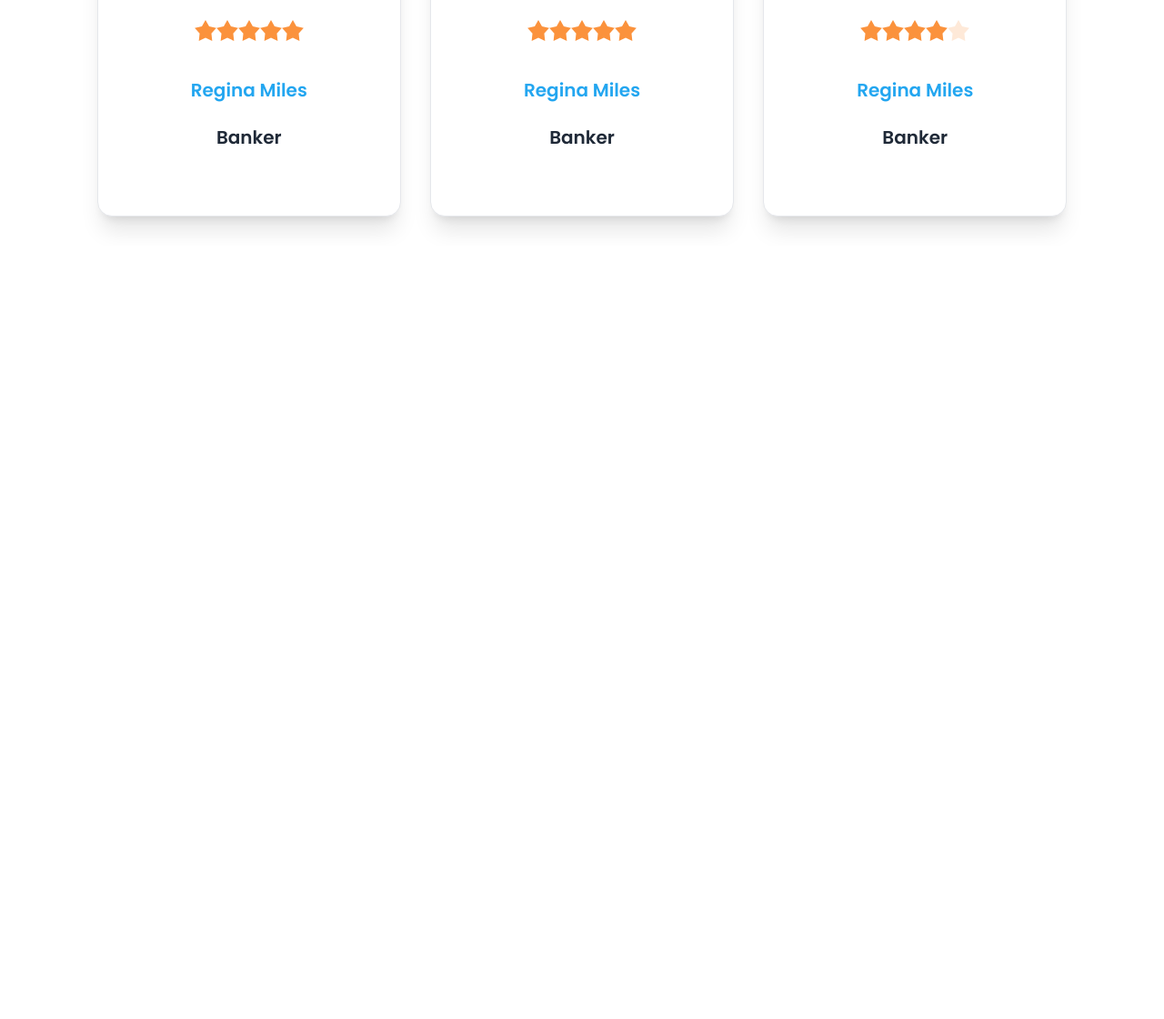
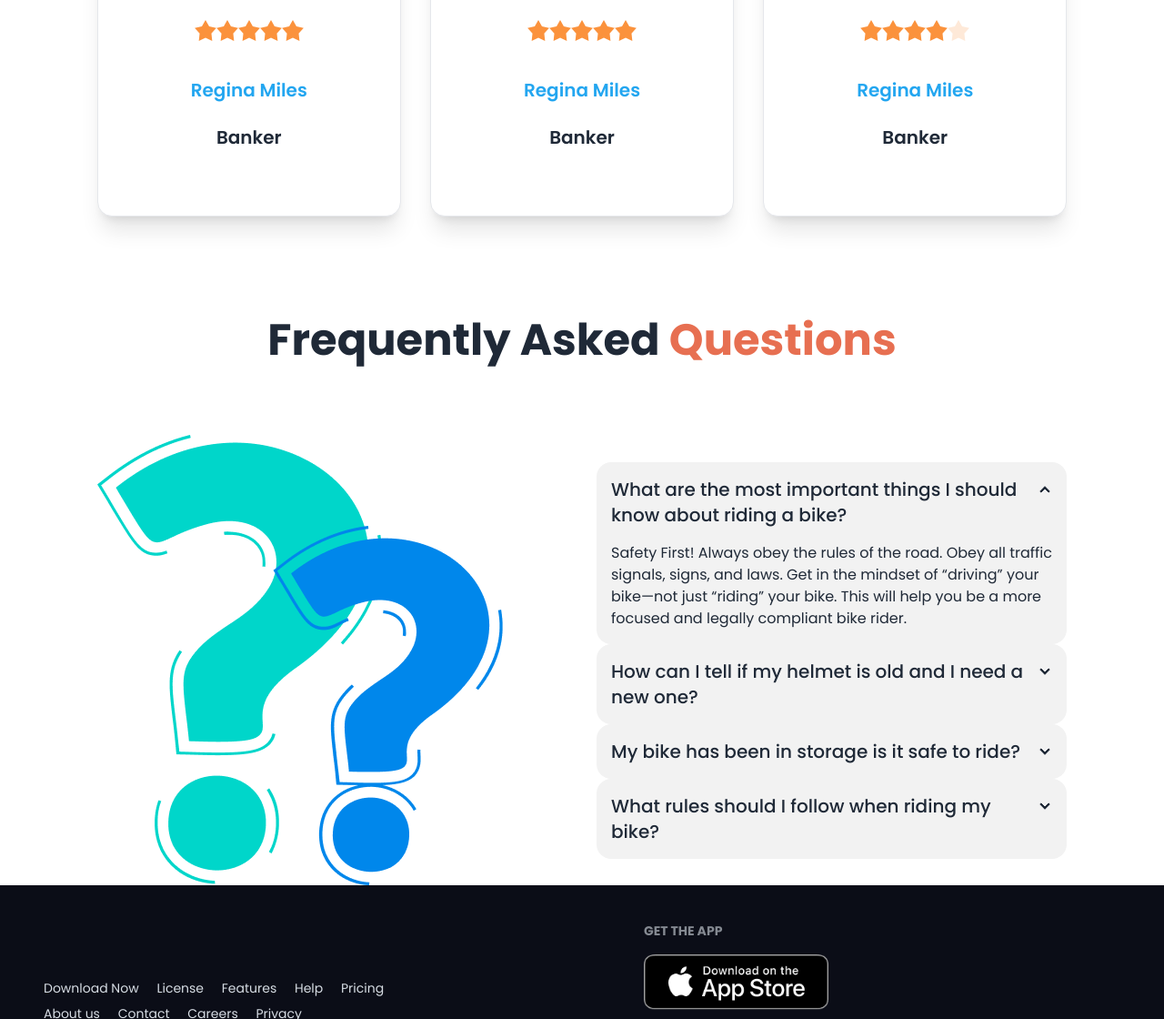
Before and after one commit to Esmot-ara-lajuk/biker-zone-tailwind, a plain HTML site: page index.html in a window 1280 px wide. Shown: the part 2456-3576 px from the top of the page at 91% size. Before the commit the page ends 2726 px from the top, so only its background shows below. Drawn offline with nearby package versions, Linux system fonts and the light colour scheme.

Commit message:
footer added

```diff
--- a/index.html
+++ b/index.html
@@ -324,7 +324,94 @@
         </div>
        </div>
      </section>
+     <!-- Question Part -->
+      <section class="w-10/12 mx-auto">
+        <h1 class="text-5xl font-bold py-20 text-center">
+          Frequently Asked
+          <span class="text-[#E76F51]">Questions</span>
+        </h1>
+        <!-- question part -->
+         <div class="grid grid-cols-1 gap-8 items-center md:grid-cols-2">
+          <!-- image part -->
+           <div>
+            <img src="./images/others/faq.png" alt="">
+           </div>
+           <!-- question -->
+            <div>
+              <div class="collapse collapse-arrow bg-base-200">
+                <input type="radio" name="my-accordion-2" checked="checked" />
+                <div class="collapse-title text-xl font-medium">What are the most important things I should
+                  know about riding a bike?</div>
+                <div class="collapse-content">
+                  <p>Safety First! Always obey the rules of the road. Obey all traffic signals, signs, and laws. Get in the mindset of “driving” your bike—not just “riding” your bike. This will help you be a more focused and legally compliant bike rider. </p>
+                </div>
+              </div>
+              <div class="collapse collapse-arrow bg-base-200">
+                <input type="radio" name="my-accordion-2" />
+                <div class="collapse-title text-xl font-medium">How can I tell if my helmet is old and I need a
+                  new one?</div>
+                <div class="collapse-content">
+                  <p>For example, sun damage and fading could indicate that you've had your helmet for a long time & therefore is time to switch it up.</p>
+                </div>
+              </div>
+              <div class="collapse collapse-arrow bg-base-200">
+                <input type="radio" name="my-accordion-2" />
+                <div class="collapse-title text-xl font-medium">My bike has been in storage is it safe to ride?</div>
+                <div class="collapse-content">
+                  <p>Before going on a long ride, take your bike around the block and make sure it is safe to ride.</p>
+                </div>
+              </div>
+              <div class="collapse collapse-arrow bg-base-200">
+                <input type="radio" name="my-accordion-2" />
+                <div class="collapse-title text-xl font-medium">What rules should I follow when riding my bike?</div>
+                <div class="collapse-content">
+                  <p>1.Wear a Helmet. ... <br>
+                    2.Check Your Equipment Before You Ride. ... <br>
+                    3.Wear Reflective Materials. ... <br>
+                    4.Keep Your Hands on the Bike. ... <br>
+                    5.Know Your Signals and Use Them. ... <br>
+                    6.Limit Your Distractions. ... <br>
+                    7.Ride As If You're In a Car. ... <br>
+                    8.Ride With the Flow of Traffic.</p>
+                </div>
+              </div>
+            </div>
+         </div>
+      </section>
   </main>
+  <!-- Footer -->
+  <footer class="footer bg-[#0B0D17] text-neutral-content p-10 items-center">
+    <aside>
+      <nav >
+
+        <a class="link link-hover p-2">Download Now</a>
+        <a class="link link-hover p-2">License</a>
+        <a class="link link-hover  p-2">Features</a>
+        <a class="link link-hover p-2">Help </a>
+        <a class="link link-hover p-2">Pricing</a>
+      </nav>
+      <nav>
+
+        <a class="link link-hover p-2">About us</a>
+        <a class="link link-hover p-2">Contact</a>
+        <a class="link link-hover p-2">Careers </a>
+        <a class="link link-hover p-2">Privacy</a>
+      </nav>
+    </aside>
+    <nav>
+      <h6 class="footer-title">Get The App</h6>
+      <div class="grid grid-flow-row gap-4">
+        <a>
+          <img class="w-9/12" src="./images/others/ios.png" alt="">
+        </a>
+        <a>
+          <img class="w-9/12" src="./images/others/android.png" alt="">
+        </a>
+
+      </div>
+    </nav>
+
+  </footer>
 </body>
 
 </html>
```
